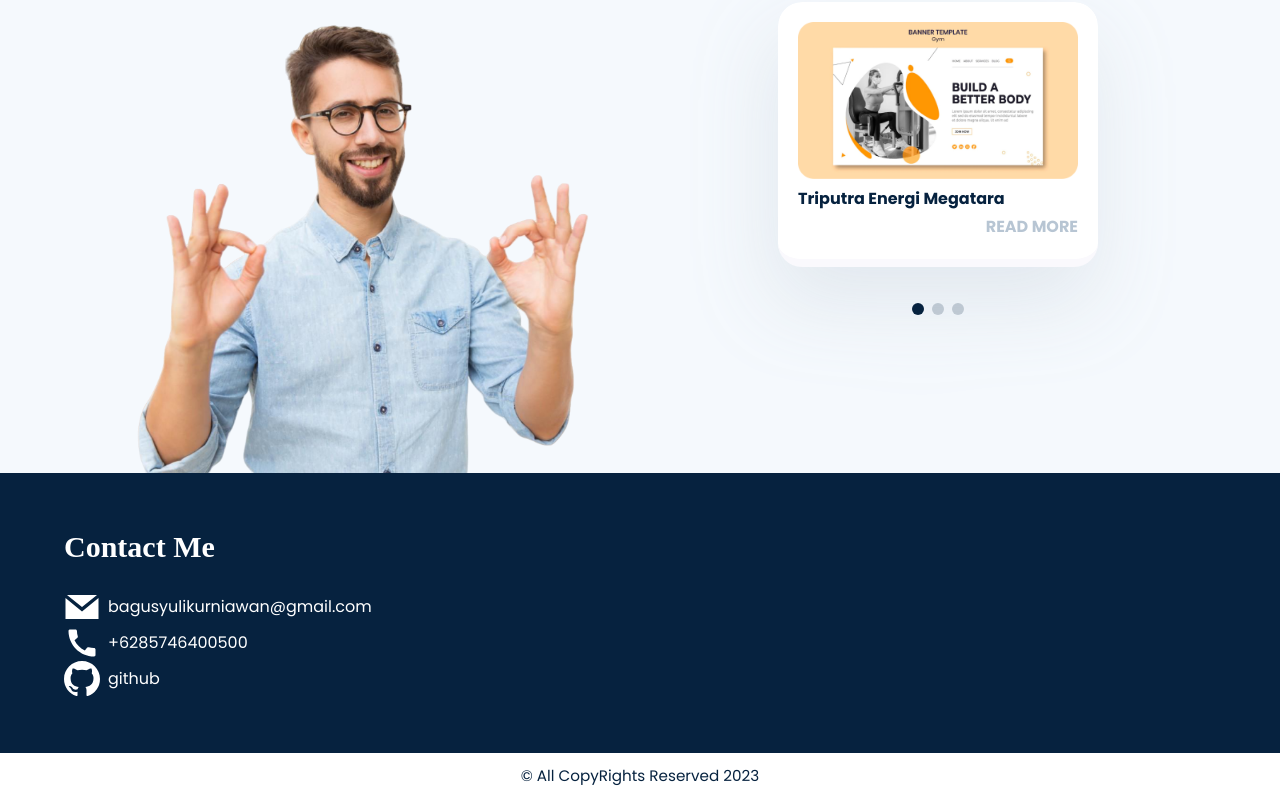
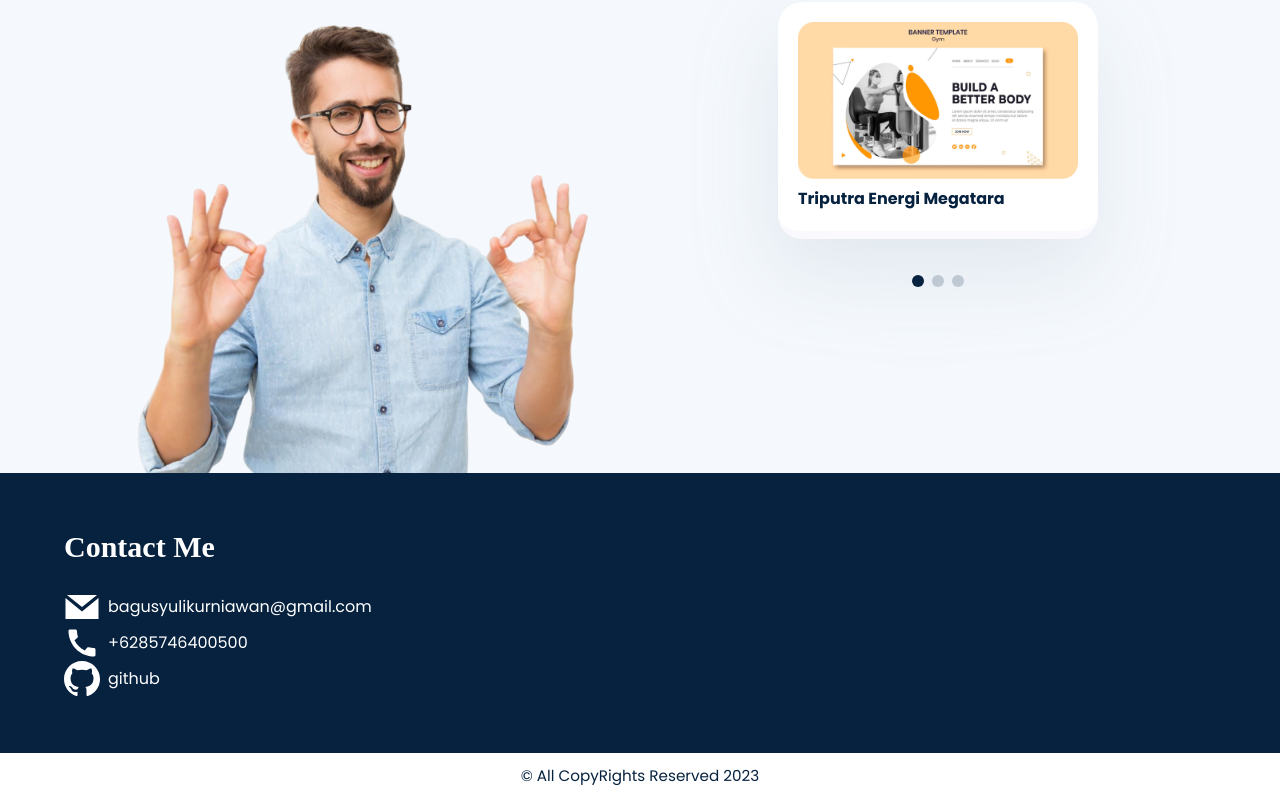
Before and after one commit to Sridhar-C-25/react_portfolio_2, a React (Vite) app: page / in a window 1280 px wide. Shown: the part 3395-4195 px from the top of the page. Built offline with nearby package versions, Linux system fonts and the light colour scheme; a web font is replaced by a local one.

Commit message:
Update Projects.jsx

```diff
--- a/src/components/Projects.jsx
+++ b/src/components/Projects.jsx
@@ -46,9 +46,9 @@ const Projects = () => {
                 <img src={content.image} alt="..." />
                 <div className="flex flex-col gap-1 mt-2">
                   <h5 className="font-bold font-Poppins">{content.title}</h5>
-                  <button className="font-bold text-gray self-end">
+                  {/* <button className="font-bold text-gray self-end">
                     READ MORE
-                  </button>
+                  </button> */}
                 </div>
               </SwiperSlide>
             ))}
```
